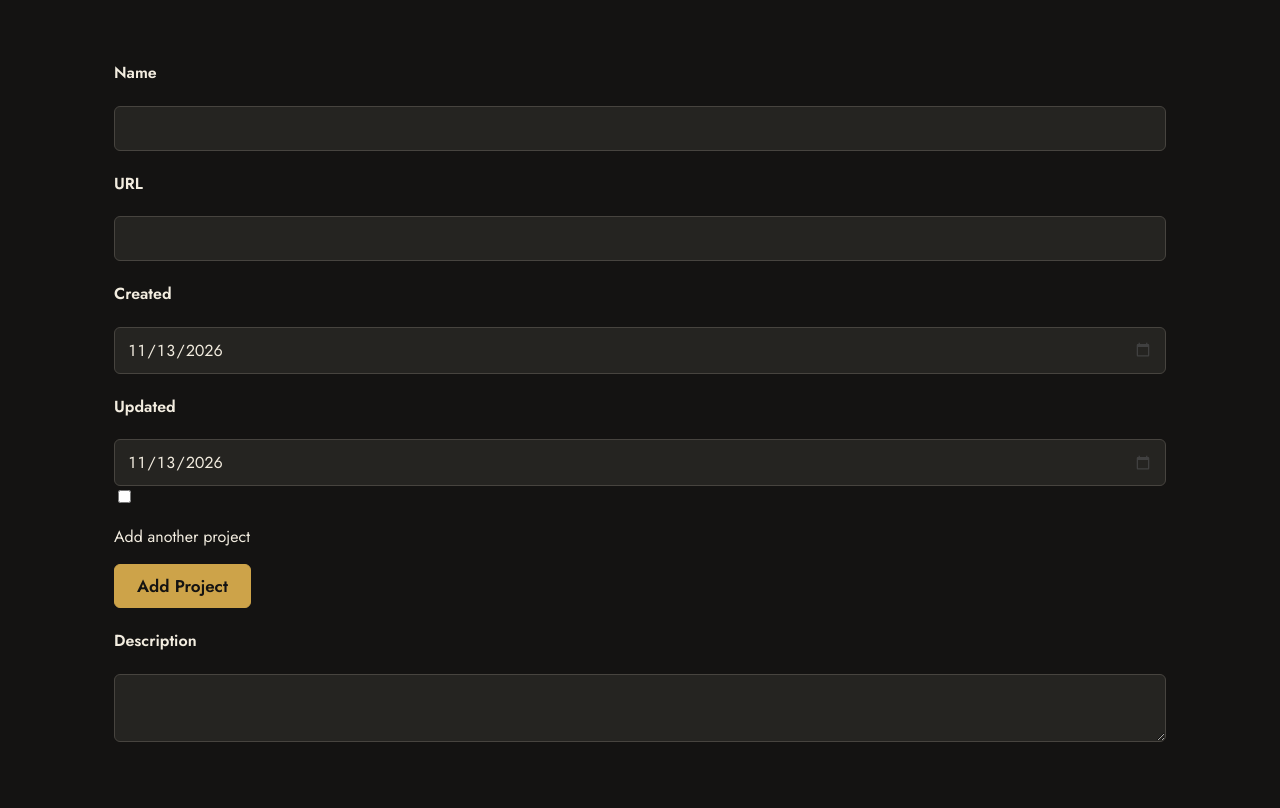
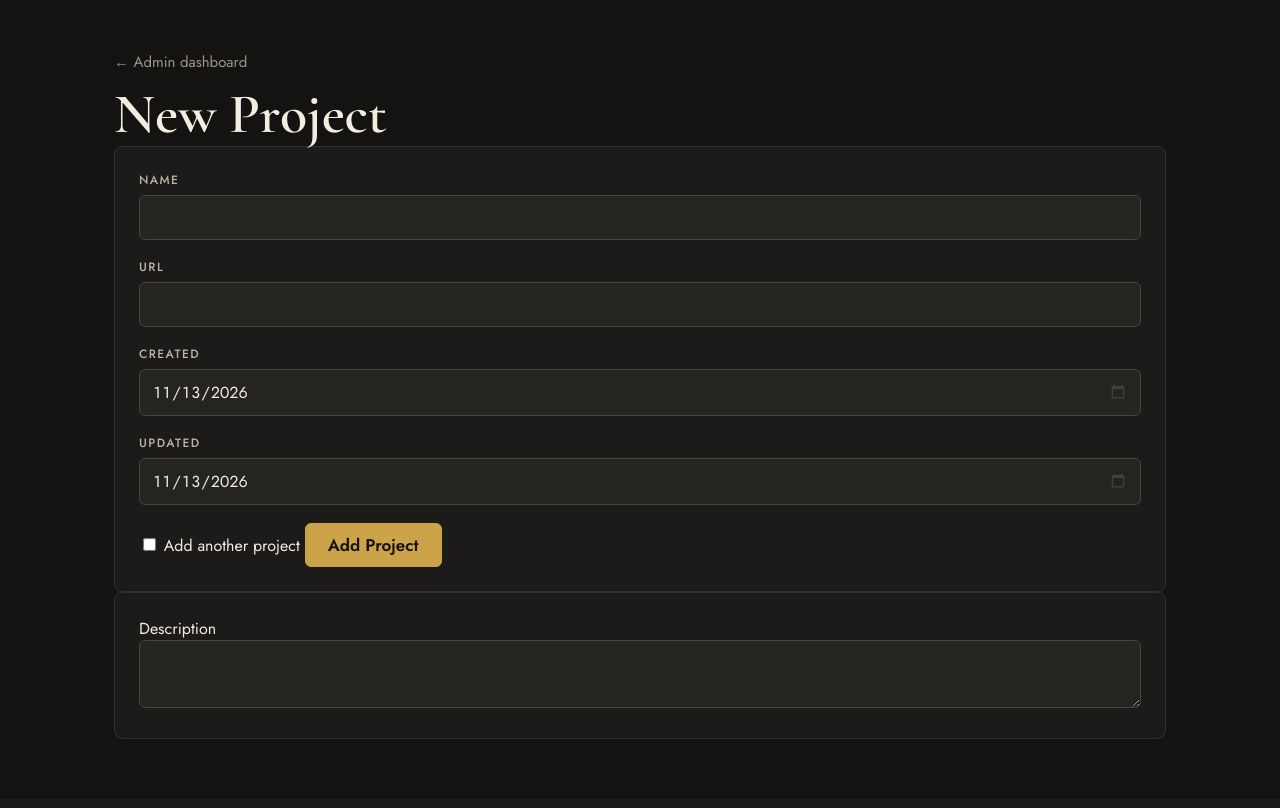
Before and after one commit to GeorgeCooke8809/project-dashboard, a Flask app: page /add-project in a window 1280 px wide. Shown: the part 71-879 px from the top of the page. After the commit the page ends 810 px from the top, so only its background shows below. Run offline with Flask 3, Linux system fonts and the light colour scheme; the visitor is signed in with stand-in values (Sample User, id 1); parts of the project's set-up code (start-up, migrations or seed data) failed here and were passed over.

Commit message:
Restructured project form HTML with labels and cards

```diff
--- a/frontend/static/js/common.js
+++ b/frontend/static/js/common.js
@@ -49,7 +49,7 @@ async function addProject() {
     var title = document.querySelector("#title").value;
     var url = document.querySelector("#url").value;
     var add_again = document.querySelector("#add-another").checked;
-    var description = document.querySelector(".description-area-entry").value;
+    var description = document.querySelector("#description").value
     var created = document.querySelector("#created").value;
     var updated = document.querySelector("#updated").value;
 
@@ -128,7 +128,7 @@ async function editProject(id) {
 
     var title = document.querySelector("#title").value;
     var url = document.querySelector("#url").value;
-    var description = document.querySelector(".description-area-entry").value;
+    var description = document.querySelector("#description").value
     var created = document.querySelector("#created").value;
     var updated = document.querySelector("#updated").value;
 
--- a/frontend/templates/add-project.html
+++ b/frontend/templates/add-project.html
@@ -5,31 +5,43 @@
 {% endblock %}
 
 {% block content %}
-<form class="inline" id="create-project-form" onsubmit="addProject()">
-    <div id="details-entry-panel">
-        <h4>Name</h4>
-        <input id="title" type="text" class="create-project-text">
 
-        <h4>URL</h4>
-        <input id="url" type="text" class="create-project-text">
+<a class="link" href="/admin-dashboard">← Admin dashboard</a>
+<h1 class="form-heading">New Project</h1>
 
-        <h4>Created</h4>
-        <input id="created" type="date" class="today">
-
-        <h4>Updated</h4>
-        <input id="updated" type="date" class="today">
-
-        <div class="inline">
-            <input id="add-another" name="add-another" type="checkbox">
-            <p>Add another project</p>
+<form id="project-form" onsubmit="addProject()">
+    <div id="project-form-fields" class="card">
+        <div class="field">
+            <label for="title">Name</label>
+            <input id="title" type="text">
         </div>
 
-        <input type="submit" class="cta-button" value="Add Project" id="add-project-button">
+        <div class="field">
+            <label for="url">URL</label>
+            <input id="url" type="text">
+        </div>
+
+        <div class="field">
+            <label for="created">Created</label>
+            <input id="created" type="date" class="today">
+        </div>
+
+        <div class="field">
+            <label for="updated">Updated</label>
+            <input id="updated" type="date" class="today">
+        </div>
+
+        <label class="checkbox-label">
+            <input id="add-another" name="add-another" type="checkbox">
+            Add another project
+        </label>
+
+        <button type="submit" class="cta-button form-submit-button" id="add-project-button">Add Project</button>
     </div>
 
-    <div class="fill-width">
-        <h4>Description</h4>
-        <textarea class="description-area-entry"></textarea>
+    <div id="project-form-editor" class="card">
+        <label for="description">Description</label>
+        <textarea id="description"></textarea>
     </div>
 </form>
 
```
Also changed, not shown: frontend/templates/edit-project.html (+26 -14 lines).
